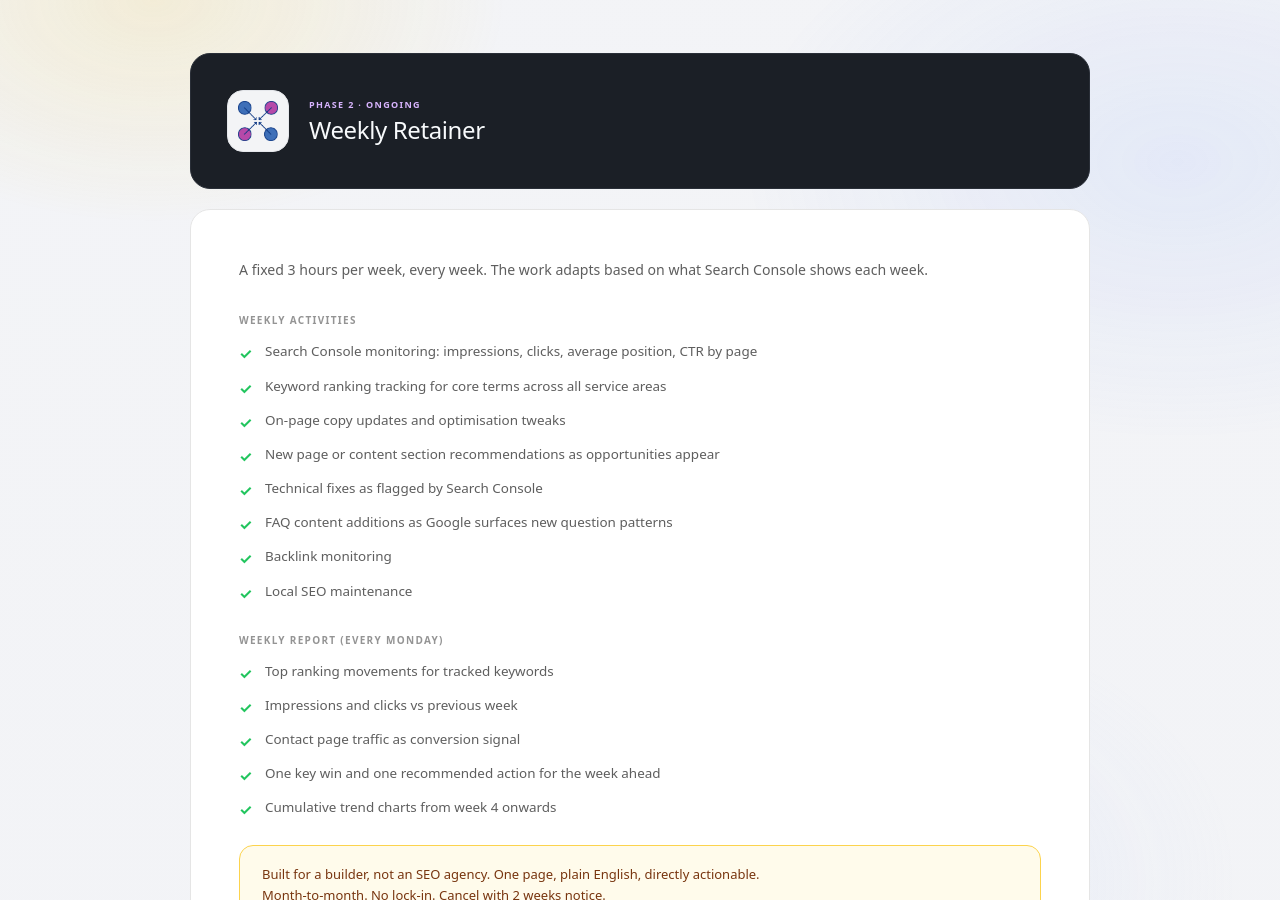
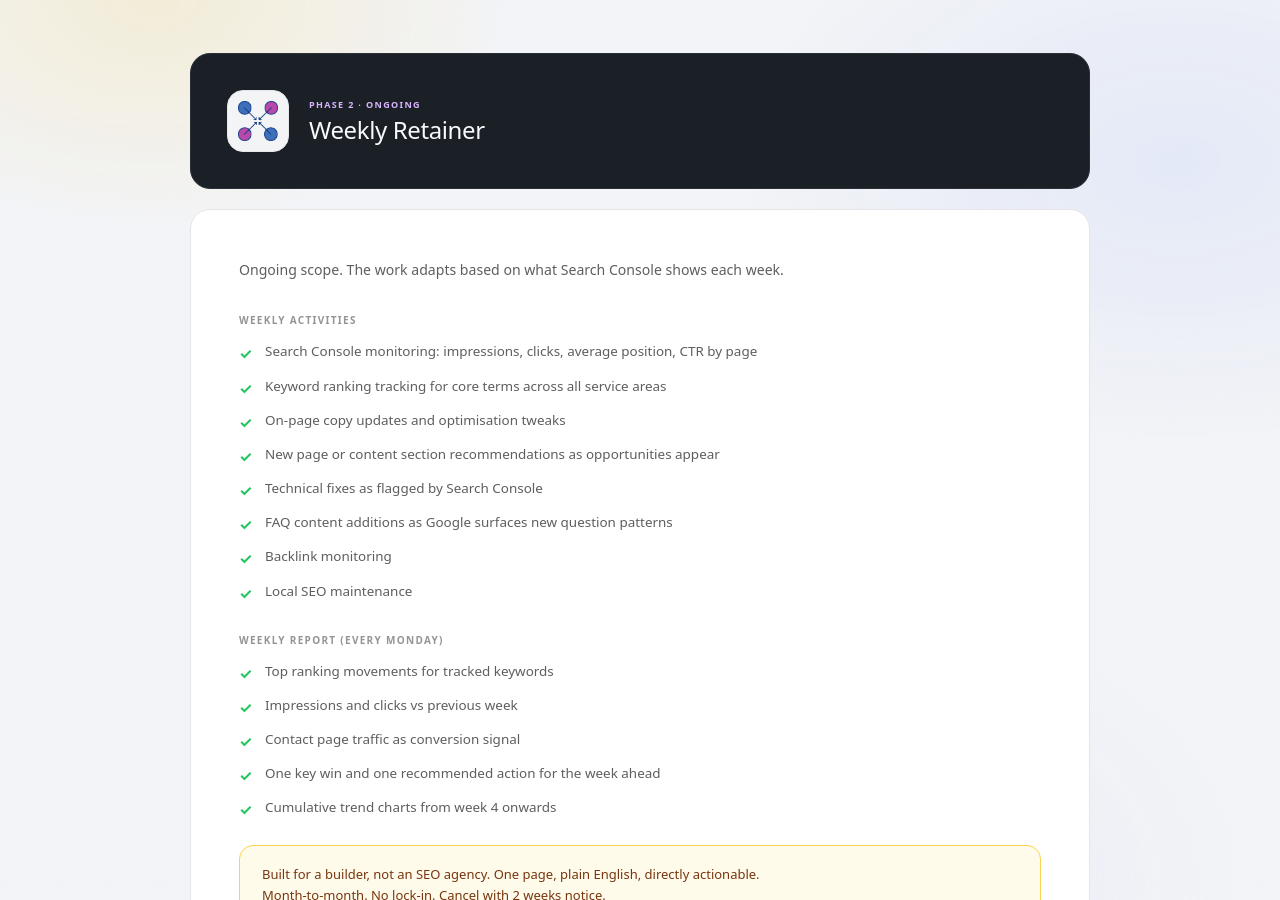
Before and after one commit to dvdsantamaria/doopux, a Jekyll site: the page quotes/northgate-003.html, which Jekyll copies as it is, in a window 1280 px wide and 900 px high, scrolled down 2750 px. Built offline with Jekyll 4.4.1, drawn with Linux system fonts in a browser that asks for light colours; some web fonts are replaced; some of the changed text lies outside the part shown.

Commit message:
Remove specific time commitment, focus on scope only
- Remove '3 hours per week' from retainer description
- Remove '3 hrs/week' from costs table
- Keep focus on scope/alcance rather than time

```diff
--- a/quotes/northgate-003.html
+++ b/quotes/northgate-003.html
@@ -706,7 +706,7 @@
 
       <div class="card">
         <div class="prose" style="margin-bottom:20px;">
-          <p>A fixed 3 hours per week, every week. The work adapts based on what Search Console shows each week.</p>
+          <p>Ongoing scope. The work adapts based on what Search Console shows each week.</p>
         </div>
 
         <h3 class="sub">Weekly Activities</h3>
@@ -793,7 +793,7 @@
           </thead>
           <tbody>
             <tr><td><strong>Phase 1:</strong> Activation & Mobile Performance (one-time)</td><td>$350</td></tr>
-            <tr><td><strong>Phase 2:</strong> Weekly Retainer + SEO for AI Answers (ongoing, 3 hrs/week)</td><td>$150 / week</td></tr>
+            <tr><td><strong>Phase 2:</strong> Weekly Retainer + SEO for AI Answers (ongoing)</td><td>$150 / week</td></tr>
           </tbody>
         </table>
       </div>
```
